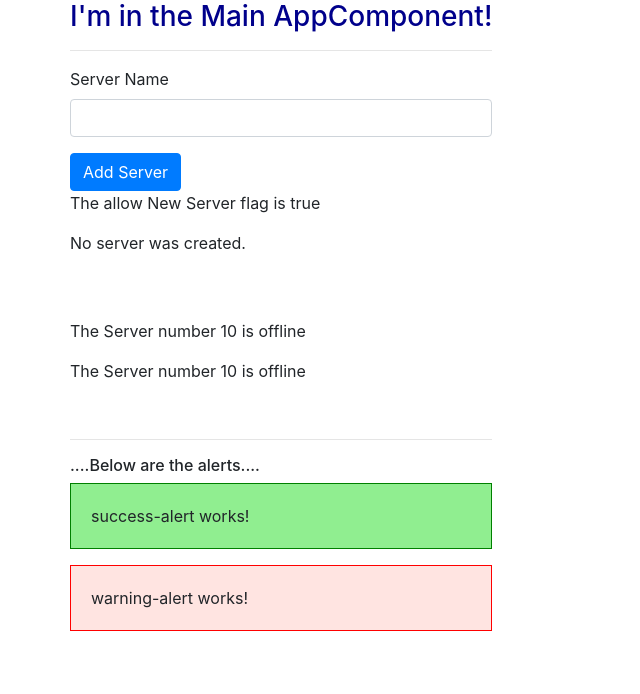
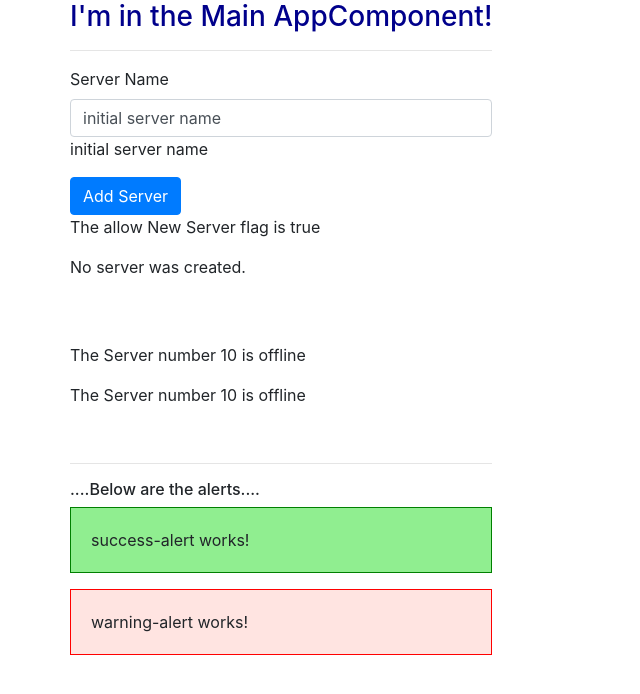
Before and after one commit to melocode/ng_intro_play, an Angular app: page / in a window 1280 px wide. Shown: the top 694 px of the page, without its empty margins (0-640 px from the left). Built offline with nearby package versions, Linux system fonts and the light colour scheme.

Commit message:
add 2-way binding the serverName variable

```diff
--- a/src/app/servers/servers.component.html
+++ b/src/app/servers/servers.component.html
@@ -1,8 +1,12 @@
 <label>Server Name</label>
+<!--<input
+  type="text"
+  class="form-control"
+  (input)="onUpdateServerName($event)">-->
 <input
   type="text"
   class="form-control"
-  (input)="onUpdateServerName($event)">
+  [(ngModel)]="serverName">
 <p>{{serverName}}</p>
 <button
   class="btn btn-primary"
--- a/src/app/servers/servers.component.ts
+++ b/src/app/servers/servers.component.ts
@@ -10,7 +10,7 @@
 export class ServersComponent implements OnInit {
   allowNewServer: boolean = false;
   serverCreationStatus: string = 'No server was created.';
-  serverName: string = '';
+  serverName: string = 'initial server name';
 
   constructor() {
     setTimeout(() => {
```
